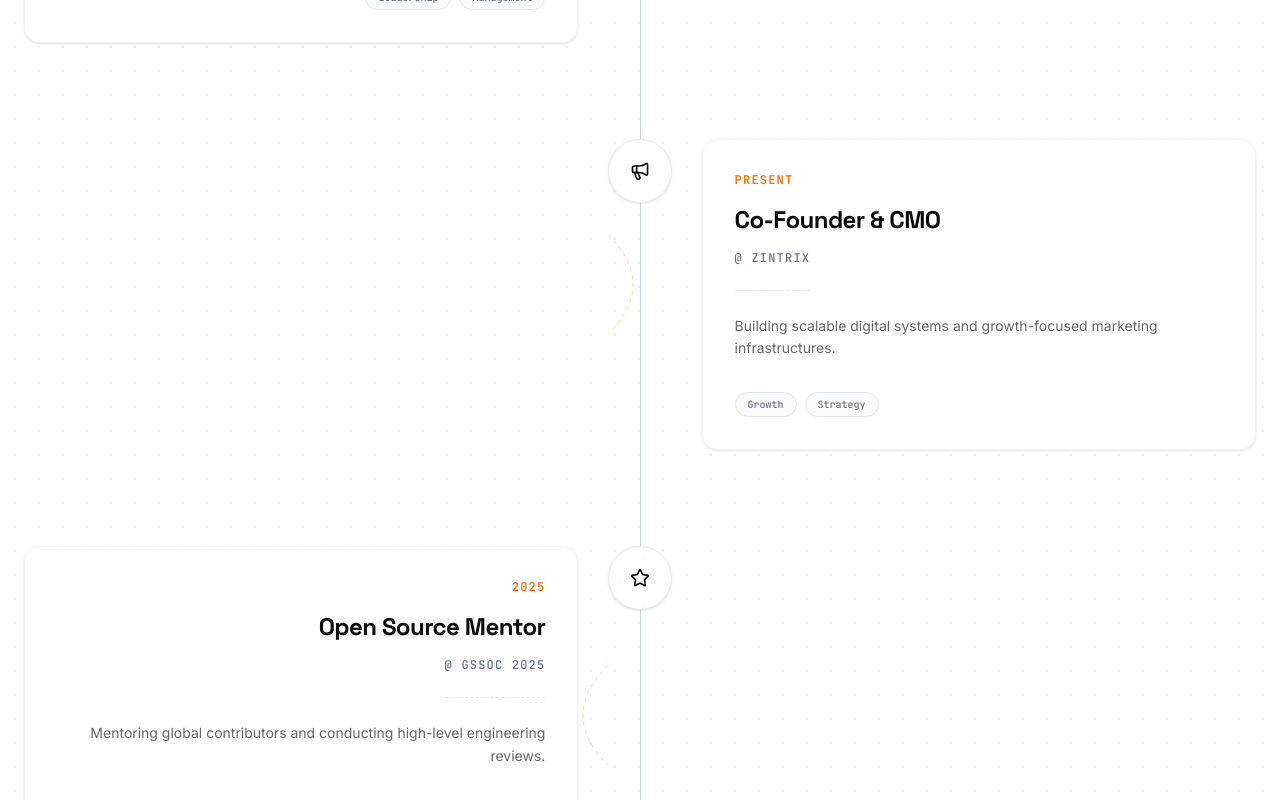
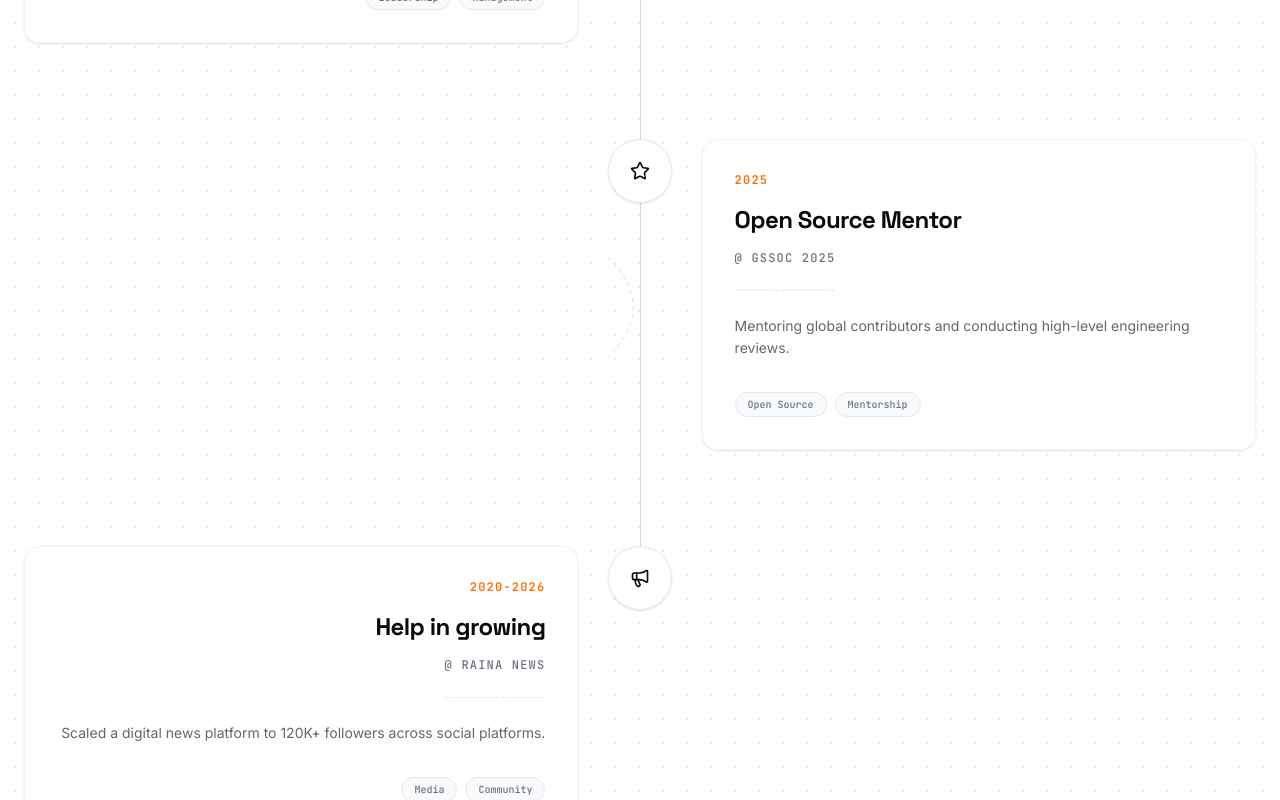
Before and after one commit to Pratul-Kumar/Port2, a React (Vite) app in the folder portfolio-vite/: page / in a window 1280 px wide. Shown: the part 6160-6960 px from the top of the page. Built offline with nearby package versions, Linux system fonts and the light colour scheme; a web font is replaced by a local one.

Commit message:
feat: portfolio polish - Lenis global scroll, Raleway Dots font, section labels, Achievements cleanup

```diff
--- a/portfolio-vite/src/components/Achievements.jsx
+++ b/portfolio-vite/src/components/Achievements.jsx
@@ -17,15 +17,6 @@ const achievementsData = [
     tags: ["Leadership", "Management"]
   },
   {
-    role: "Co-Founder & CMO",
-    organization: "Zintrix",
-    period: "Present",
-    icon: <Megaphone size={20} className="text-[#0A0A0A]" />,
-    description:
-      "Building scalable digital systems and growth-focused marketing infrastructures.",
-    tags: ["Growth", "Strategy"]
-  },
-  {
     role: "Open Source Mentor",
     organization: "GSSOC 2025",
     period: "2025",
@@ -35,7 +26,7 @@ const achievementsData = [
     tags: ["Open Source", "Mentorship"]
   },
   {
-    role: "Co-Founder",
+    role: "Help in growing",
     organization: "Raina News",
     period: "2020-2026",
     icon: <Megaphone size={20} className="text-[#0A0A0A]" />,
```
